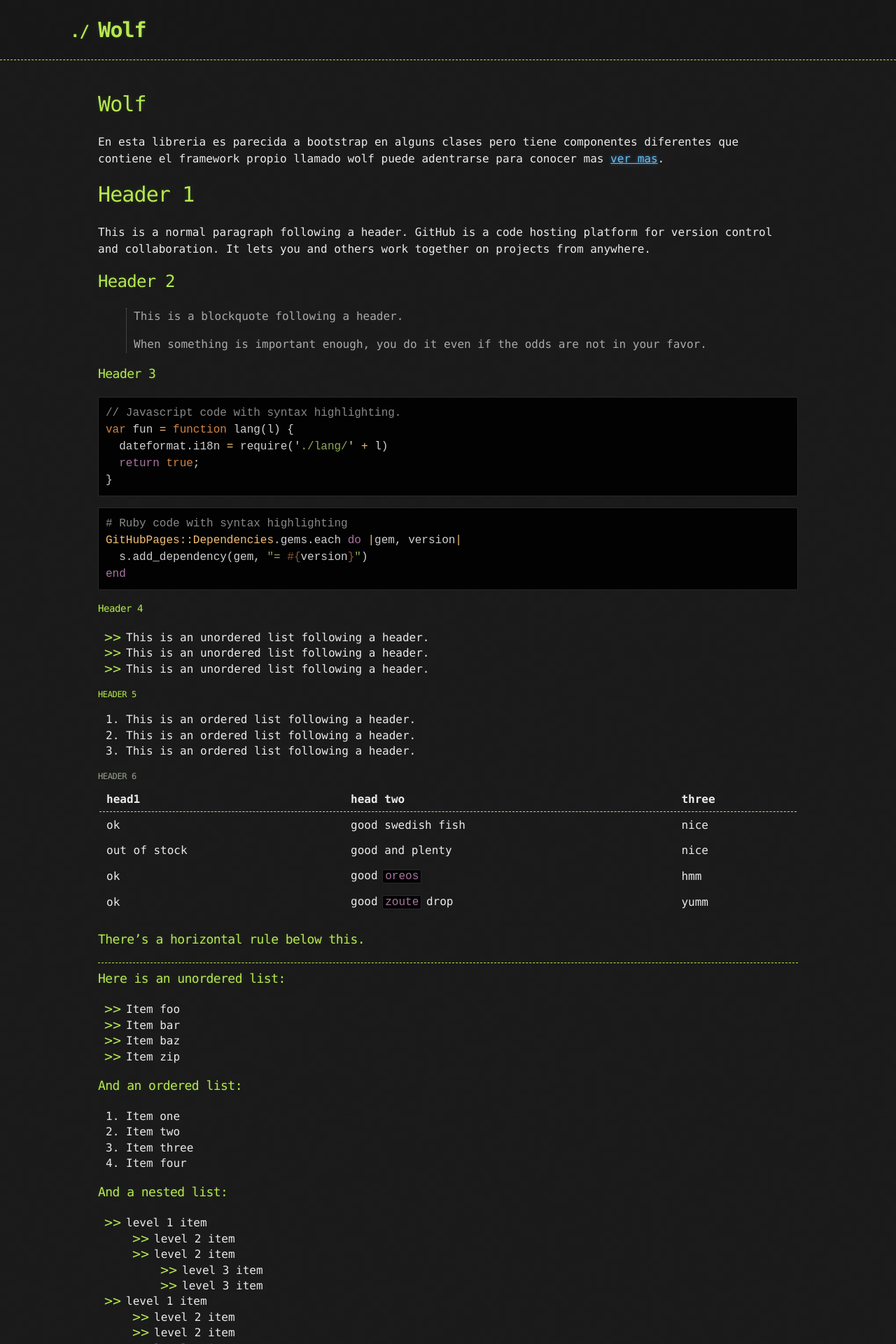
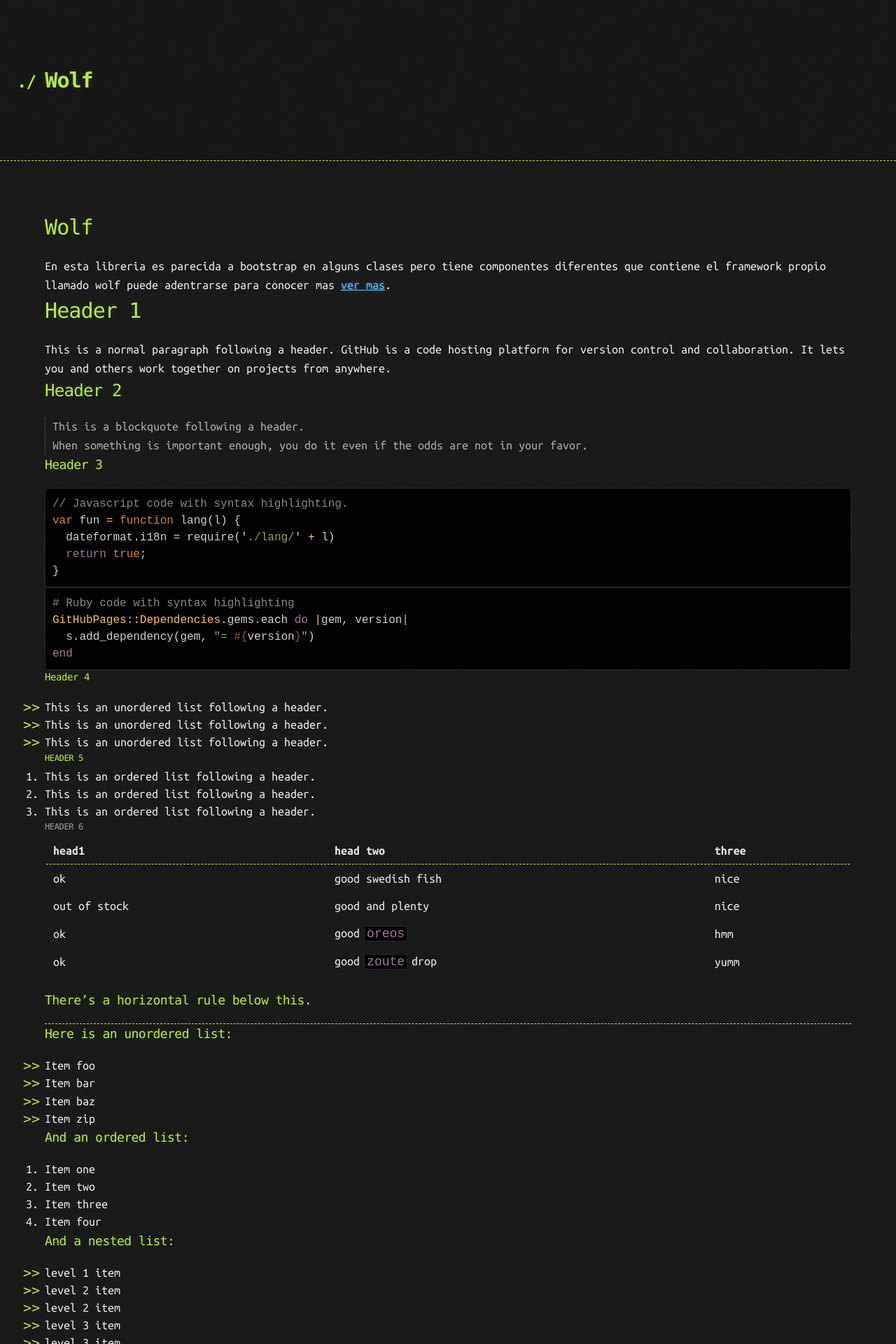
Before and after one commit to NinjaDiaz007/Block, a Jekyll site: the page built from index.md, in a window 1280 px wide. Shown: the top 1920 px of the page at 70% size. Built offline with Jekyll 4.4.1, drawn with Linux system fonts in a browser that asks for light colours; our own code applies the rules of GitHub Pages for plain Markdown files.

Commit message:
Add files via upload

```diff
--- a/_layouts/default.html
+++ b/_layouts/default.html
@@ -7,6 +7,7 @@
 
     <!-- Estilos para la Pagina -->
     <link rel="stylesheet" href="{{ '/assets/css/style.css?v=' | append: site.github.build_revision | relative_url }}">
+    <link rel="stylesheet" href="../assets/css/wolf.css">
 
     <!-- Icono de la Pagina -->
     <link rel="icon" href="../assets/images/logo-wolf.jpg">
```
